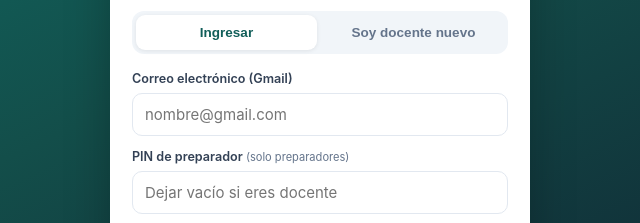
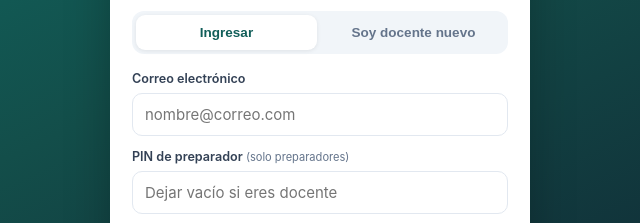
Before and after one commit to fisicaliceo9/Inventarioypedidos, a plain HTML site: page index.html in a window 1280 px wide. Shown: the part 318-541 px from the top of the page, 320-960 px from the left. Drawn offline with Linux system fonts and the light colour scheme.

Commit message:
Permitir cualquier correo electronico en login y registro

```diff
--- a/index.html
+++ b/index.html
@@ -30,8 +30,8 @@
       <!-- Formulario Login -->
       <form id="form-login" class="auth-form">
         <div class="field">
-          <label for="login-email">Correo electrónico (Gmail)</label>
-          <input id="login-email" type="email" required autocomplete="email" placeholder="nombre@gmail.com" />
+          <label for="login-email">Correo electrónico</label>
+          <input id="login-email" type="email" required autocomplete="email" placeholder="nombre@correo.com" />
         </div>
         <div class="field">
           <label for="login-pin">PIN de preparador <span class="muted">(solo preparadores)</span></label>
@@ -44,11 +44,11 @@
       <!-- Formulario Registro Docente -->
       <form id="form-register" class="auth-form hidden">
         <p class="help-text">
-          Crea tu usuario docente con tu cuenta de <strong>Gmail</strong>. Un preparador validará tu alta antes de habilitar el acceso al inventario.
+          Crea tu usuario docente con tu <strong>correo electrónico</strong>. Un preparador validará tu alta antes de habilitar el acceso al inventario.
         </p>
         <div class="field">
-          <label for="reg-email">Tu correo de Gmail</label>
-          <input id="reg-email" type="email" required placeholder="tu.nombre@gmail.com" />
+          <label for="reg-email">Tu correo electrónico</label>
+          <input id="reg-email" type="email" required placeholder="tu.nombre@correo.com" />
         </div>
         <div class="grid-2">
           <div class="field">
```
